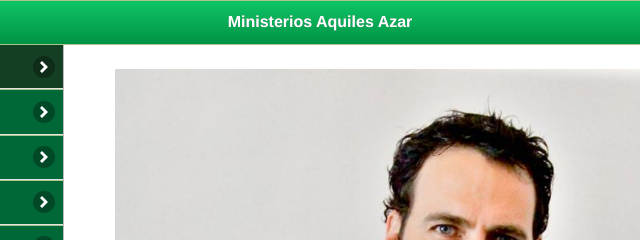
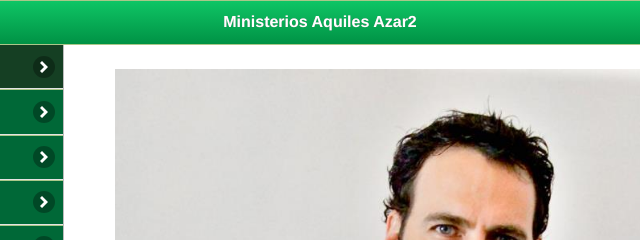
Before and after one commit to cristord/otro, a plain HTML site: page index.html in a window 1280 px wide. Shown: the top 240 px of the page, 320-960 px from the left. Drawn offline with Linux system fonts and the light colour scheme.

Commit message:
Update index.html

```diff
--- a/index.html
+++ b/index.html
@@ -21,7 +21,7 @@
 <div data-role="page" id="foo" class="type-interior" data-title="Ministerios Aquiles Azar" data-theme="a">
 
 	<div data-role="header" data-theme="a" style="background-image: linear-gradient(#0FC565, #009245);">
-		<h1>Ministerios Aquiles Azar</h1>
+		<h1>Ministerios Aquiles Azar2</h1>
 	</div><!-- /header -->
 
 	<div data-role="content" class="ui-content" role="main"  data-theme="a">
```
